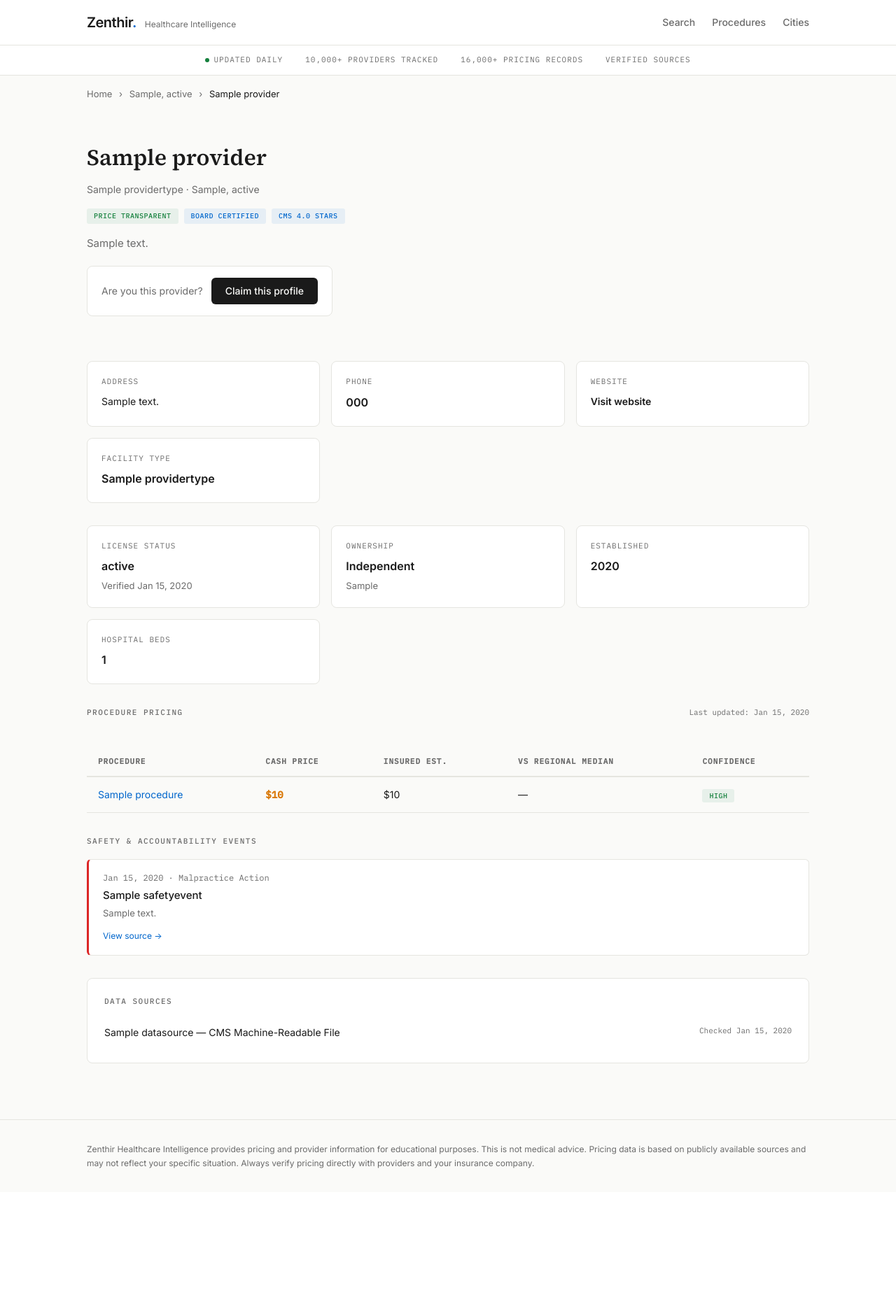
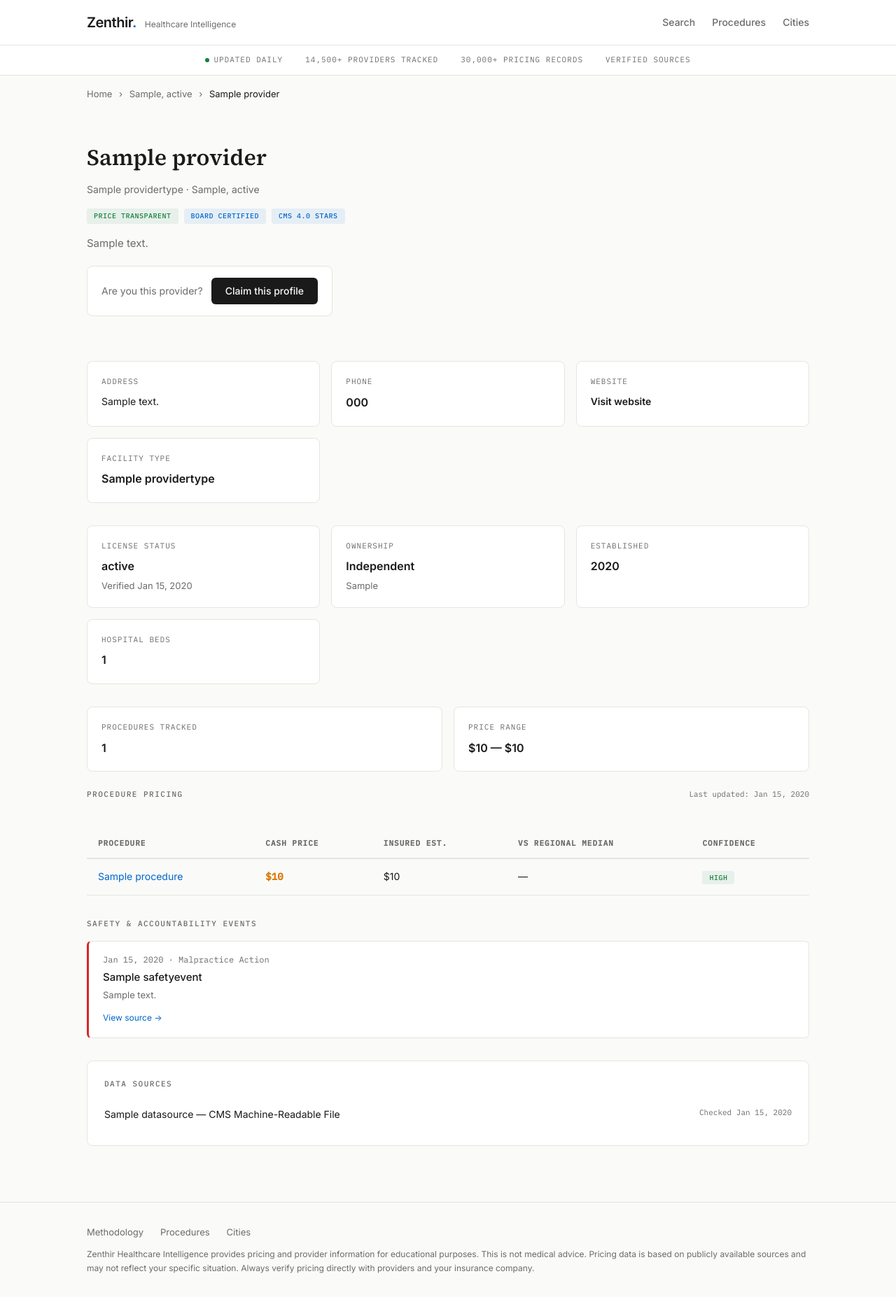
Before and after one commit to leshane-stack/zenthir, a Django app: page /provider/sample/ in a window 1280 px wide. Shown: the whole page at 70% size. Before the commit the page ends 1670 px from the top, so only its background shows below. Run offline with Django 5.2, Linux system fonts and the light colour scheme; tables that the repository leaves empty hold one stand-in row (values such as "Sample post"); parts of the project's set-up code (start-up, migrations or seed data) failed here and were passed over.

Commit message:
Methodology page, provider detail improvements, regional median labels, price summary cards, footer links, updated stats

```diff
--- a/healthcare/templates/healthcare/base.html
+++ b/healthcare/templates/healthcare/base.html
@@ -322,8 +322,8 @@
 
         <div class="trust-bar">
         <span><span class="trust-dot"></span> Updated daily</span>
-        <span>10,000+ providers tracked</span>
-        <span>16,000+ pricing records</span>
+        <span>14,500+ providers tracked</span>
+        <span>30,000+ pricing records</span>
         <span>Verified sources</span>
     </div>
 
@@ -333,6 +333,11 @@
 
     <footer>
         <div class="container">
+            <div style="display: flex; gap: 24px; margin-bottom: 12px; font-size: 13px;">
+                <a href="/methodology/" style="color: var(--text-secondary);">Methodology</a>
+                <a href="/procedures/" style="color: var(--text-secondary);">Procedures</a>
+                <a href="/cities/" style="color: var(--text-secondary);">Cities</a>
+            </div>
             <div class="footer-text">
                 Zenthir Healthcare Intelligence provides pricing and provider information for educational purposes.
                 This is not medical advice. Pricing data is based on publicly available sources and may not reflect
--- a/healthcare/templates/healthcare/provider_detail.html
+++ b/healthcare/templates/healthcare/provider_detail.html
@@ -358,6 +358,18 @@
     </div>
 
     {% if pricing %}
+    {% if price_summary %}
+    <div class="info-grid" style="margin-bottom: 24px;">
+        <div class="info-card">
+            <div class="info-card-label">Procedures Tracked</div>
+            <div class="info-card-value">{{ price_summary.count }}</div>
+        </div>
+        <div class="info-card">
+            <div class="info-card-label">Price Range</div>
+            <div class="info-card-value">${{ price_summary.lowest|floatformat:0 }} — ${{ price_summary.highest|floatformat:0 }}</div>
+        </div>
+    </div>
+    {% endif %}
     <div style="display: flex; justify-content: space-between; align-items: baseline;">
         <div class="section-label">Procedure Pricing</div>
         <div style="font-family: var(--mono); font-size: 11px; color: var(--text-secondary);">
@@ -378,19 +390,13 @@
             {% for record in pricing %}
             <tr>
                 <td><a href="{% url 'procedure_detail' record.procedure.slug %}">{{ record.procedure.name }}</a></td>
-                <td class="price-value {% if record.vs_regional_median and record.vs_regional_median > 1.5 %}price-high{% elif record.vs_regional_median and record.vs_regional_median < 0.8 %}price-low{% else %}price-mid{% endif %}">
+                <td class="price-value {% if record.vs_regional_median and record.vs_regional_median > 1.15 %}price-high{% elif record.vs_regional_median and record.vs_regional_median < 0.85 %}price-low{% else %}price-mid{% endif %}">
                     {% if record.cash_price %}${{ record.cash_price|floatformat:0 }}{% else %}—{% endif %}
                 </td>
                 <td>{% if record.insured_price %}${{ record.insured_price|floatformat:0 }}{% else %}—{% endif %}</td>
                 <td>
-                    {% if record.vs_regional_median %}
-                        {% if record.vs_regional_median > 1.2 %}
-                            <span class="badge badge-red">{{ record.vs_regional_median }}x median</span>
-                        {% elif record.vs_regional_median < 0.8 %}
-                            <span class="badge badge-green">{{ record.vs_regional_median }}x median</span>
-                        {% else %}
-                            <span class="badge badge-blue">Near median</span>
-                        {% endif %}
+                    {% if record.median_label %}
+                        <span class="badge {{ record.median_class }}">{{ record.median_label }}</span>
                     {% else %}—{% endif %}
                 </td>
                 <td><span class="badge {% if record.confidence == 'high' %}badge-green{% elif record.confidence == 'low' %}badge-amber{% else %}badge-blue{% endif %}">{{ record.confidence|upper }}</span></td>
--- a/healthcare/views.py
+++ b/healthcare/views.py
@@ -41,13 +41,36 @@ def provider_detail(request, slug):
                 if len(regional_prices) >= 3:
                     med = calc_median(regional_prices)
                     if med > 0:
-                        record.vs_regional_median = round(float(record.cash_price) / float(med), 2)
+                        ratio = float(record.cash_price) / float(med)
+                        record.vs_regional_median = round(ratio, 2)
+                        pct = abs(round((ratio - 1) * 100))
+                        if ratio > 1.15:
+                            record.median_label = f"{pct}% above median"
+                            record.median_class = "badge-red"
+                        elif ratio < 0.85:
+                            record.median_label = f"{pct}% below median"
+                            record.median_class = "badge-green"
+                        else:
+                            record.median_label = "Near median"
+                            record.median_class = "badge-blue"
                     else:
                         record.vs_regional_median = None
+                        record.median_label = None
                 else:
                     record.vs_regional_median = None
+                    record.median_label = None
             else:
                 record.vs_regional_median = None
+
+    # Analytics summary
+    prices = [float(r.cash_price) for r in pricing if r.cash_price]
+    price_summary = {}
+    if prices:
+        price_summary = {
+            'count': len(pricing),
+            'lowest': min(prices),
+            'highest': max(prices),
+        }
 
     return render(request, 'healthcare/provider_detail.html', {
         'provider': provider,
@@ -55,6 +78,7 @@ def provider_detail(request, slug):
         'safety_events': safety_events,
         'sources': sources,
         'insurance': insurance,
+        'price_summary': price_summary,
     })
 
 
```
